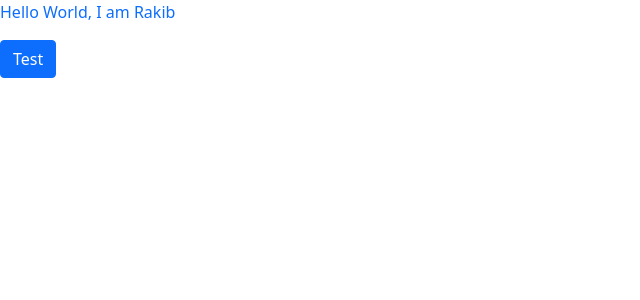
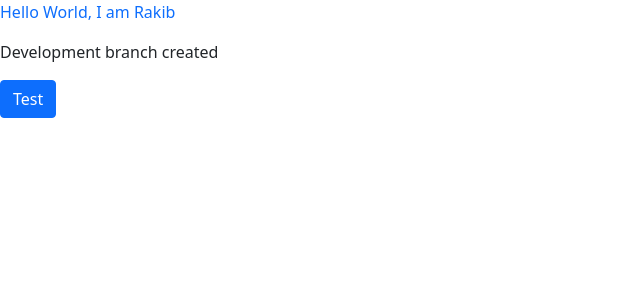
Before and after one commit to Rakib544/easy-essay-writing, a Next.js app: page / in a window 1280 px wide. Shown: the top 300 px of the page, without its empty margins (0-640 px from the left). Built offline with nearby package versions, Linux system fonts and the light colour scheme.

Commit message:
development branch created

```diff
--- a/pages/index.js
+++ b/pages/index.js
@@ -2,6 +2,7 @@ export default function Home() {
   return (
     <div>
       <p className="font-bold text-primary">Hello World, I am Rakib</p>
+      <p>Development branch created</p>
       <button className="btn btn-primary">Test</button>
     </div>
   );
```
